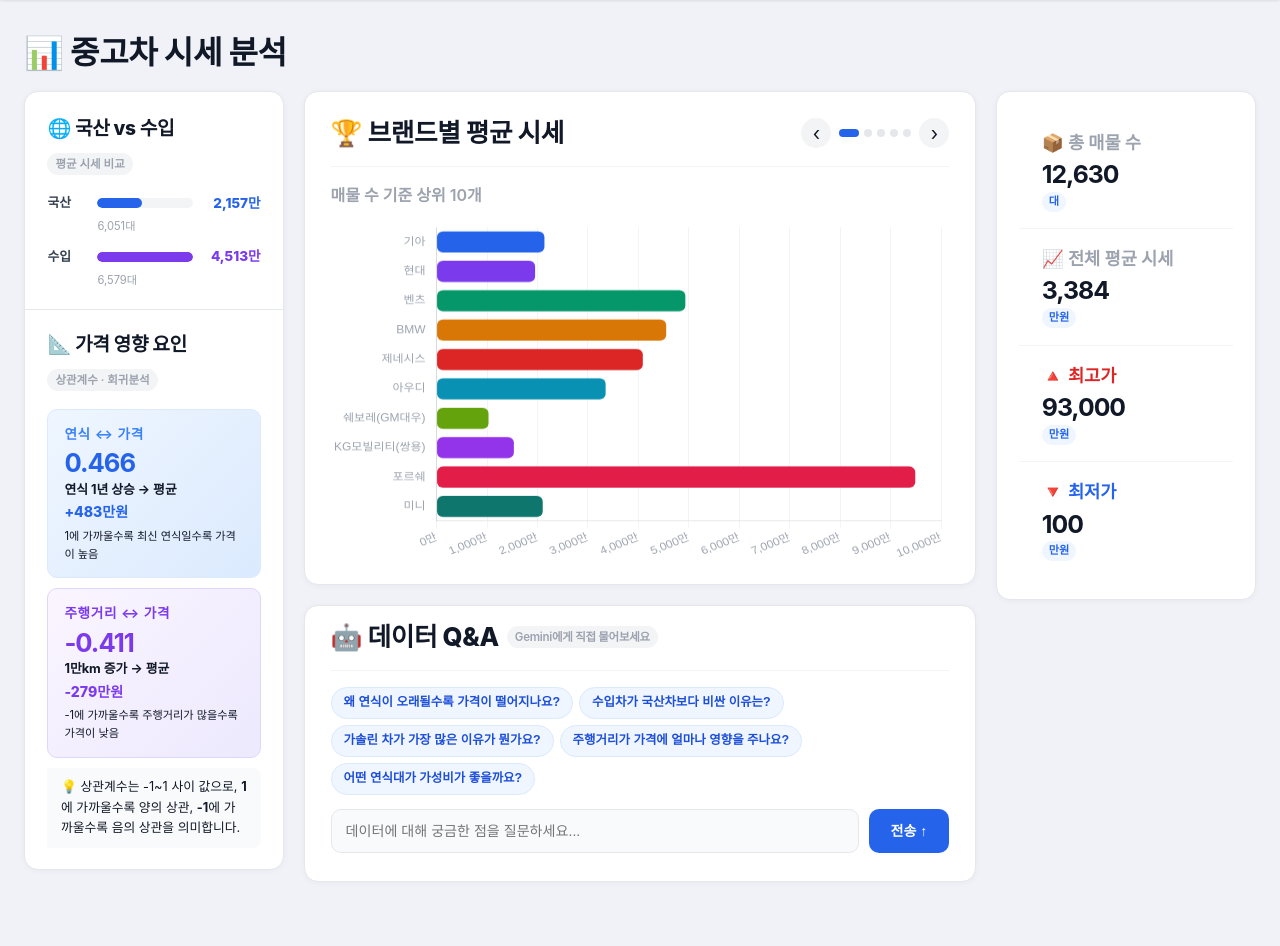
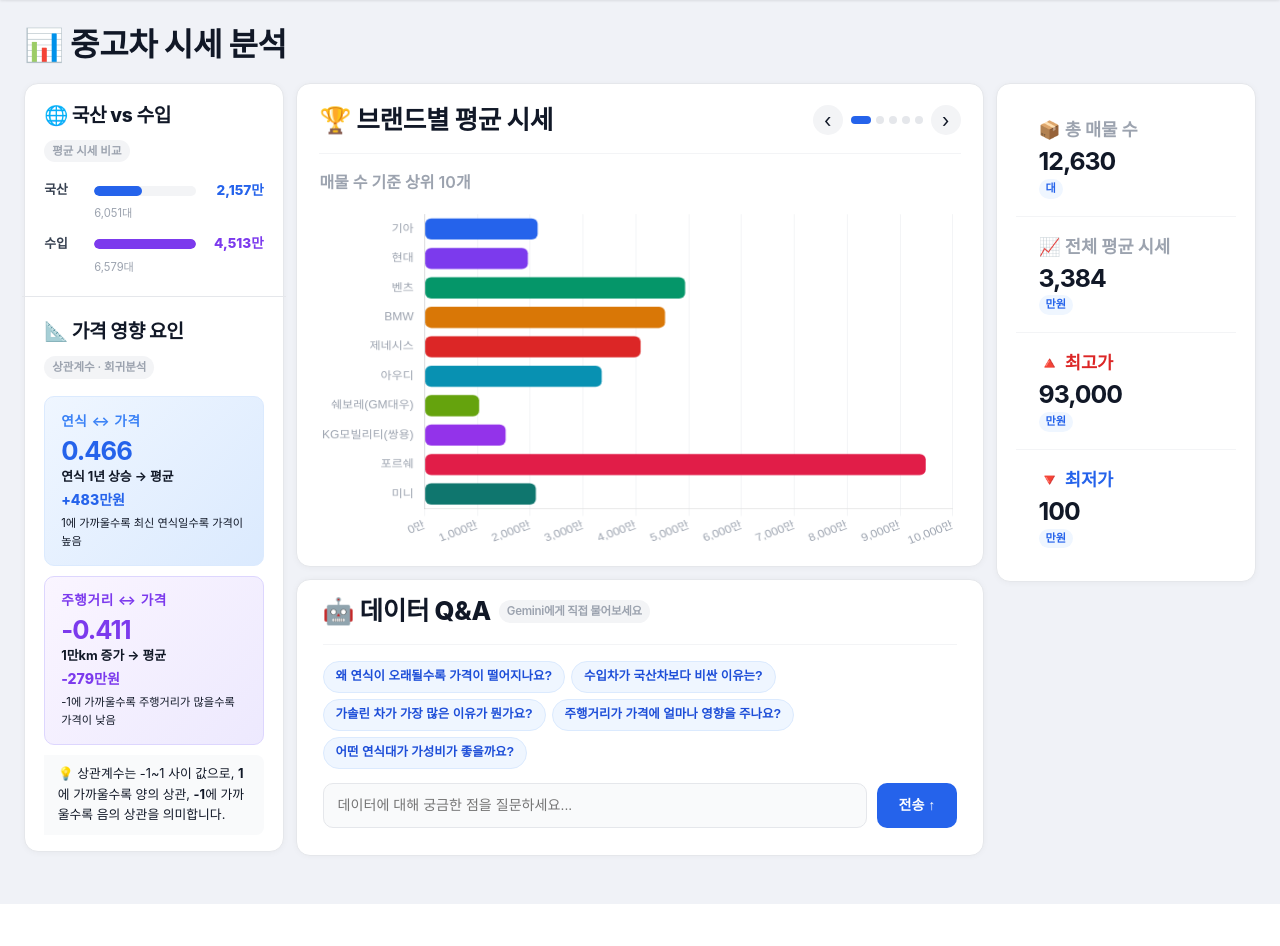
Before and after one commit to psm18716-blip/miniproject2, a Flask app: page /analysis in a window 1280 px wide. Shown: the part 60-1006 px from the top of the page. After the commit the page ends 964 px from the top, so only its background shows below. Run offline with Flask 3, Linux system fonts and the light colour scheme; data comes from the database, SQL or seed files in the repository; some web fonts are replaced.

Commit message:
시세분석 최종 UI 수정

```diff
--- a/static/css/analysis.css
+++ b/static/css/analysis.css
@@ -22,7 +22,7 @@ body {
 .analysis-wrap {
   max-width: 1600px;
   margin: 0 auto;
-  padding: 1.5rem 1.5rem 4rem;
+  padding: 1rem 1.5rem 3rem;
 }
 
 /* ── 페이지 헤더 ───────────────────────────── */
@@ -210,7 +210,7 @@ body {
 .analysis-main {
   display: grid;
   grid-template-columns: 260px 1fr 260px;
-  gap: 1.25rem;
+  gap: 0.75rem;
   align-items: start;
 }
 .analysis-center {
@@ -222,7 +222,7 @@ body {
   background: #fff;
   border: 1px solid var(--gray-200);
   border-radius: 14px;
-  padding: 1.3rem 1.4rem;
+  padding: 1rem 1.2rem;
   box-shadow: 0 1px 6px rgba(0, 0, 0, 0.04);
 }
 .side-card-title {
@@ -355,9 +355,9 @@ body {
   background: #fff;
   border: 1px solid var(--gray-200);
   border-radius: 14px;
-  padding: 1.3rem 1.6rem;
+  padding: 1rem 1.4rem;
   box-shadow: 0 1px 6px rgba(0, 0, 0, 0.04);
-  margin-bottom: 1.25rem;
+  margin-bottom: 0.75rem;
   transition: box-shadow 0.2s;
 }
 .carousel-card:hover {
@@ -462,10 +462,10 @@ body {
 /* ── Q&A 카드 ───────────────────────────────── */
 .qa-card {
   background: #fff;
-  border: 1px solid var(--gray-200);
+  border: 0.2px solid var(--gray-200);
   border-radius: 14px;
   padding: 0.7rem 1.6rem;
-  box-shadow: 0 1px 6px rgba(0, 0, 0, 0.04);
+  box-shadow: 0 0.2px 6px rgba(0, 0, 0, 0.04);
 }
 .qa-card-title {
   font-size: 1.6rem;
```
